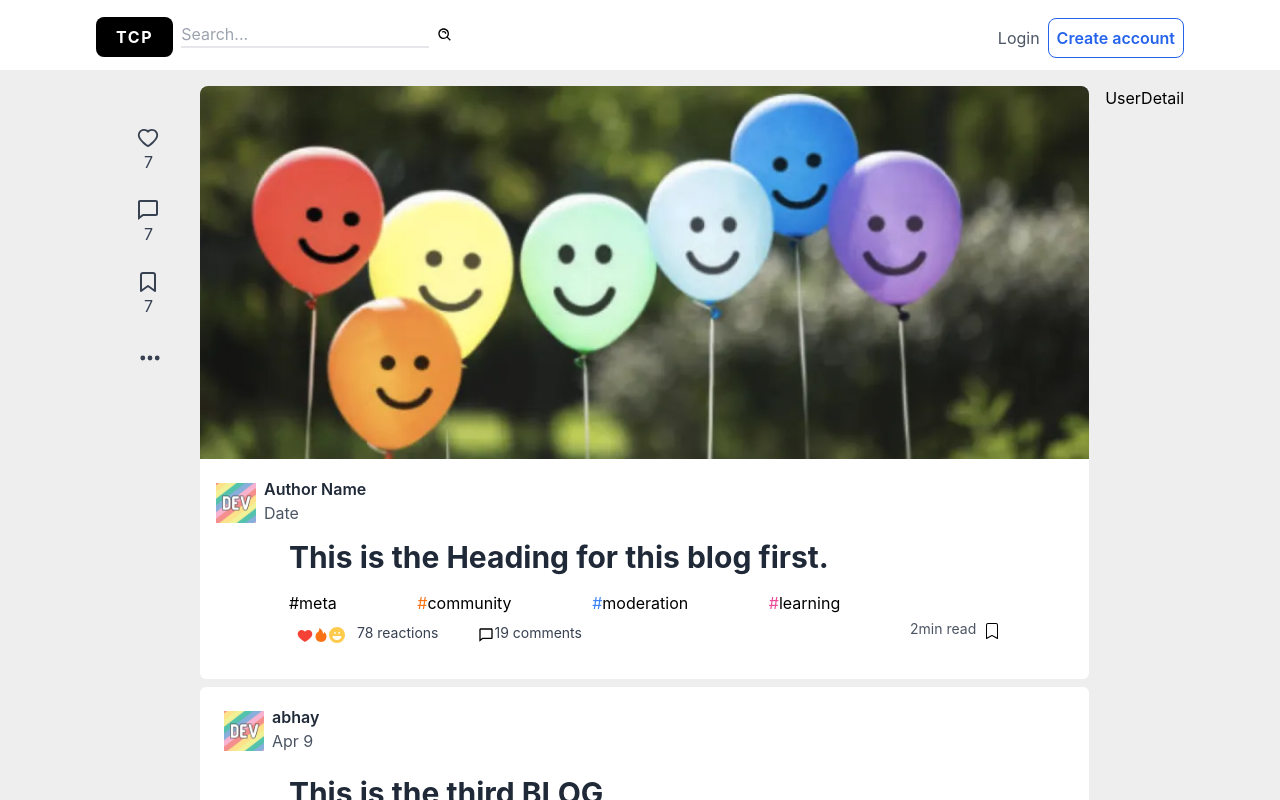
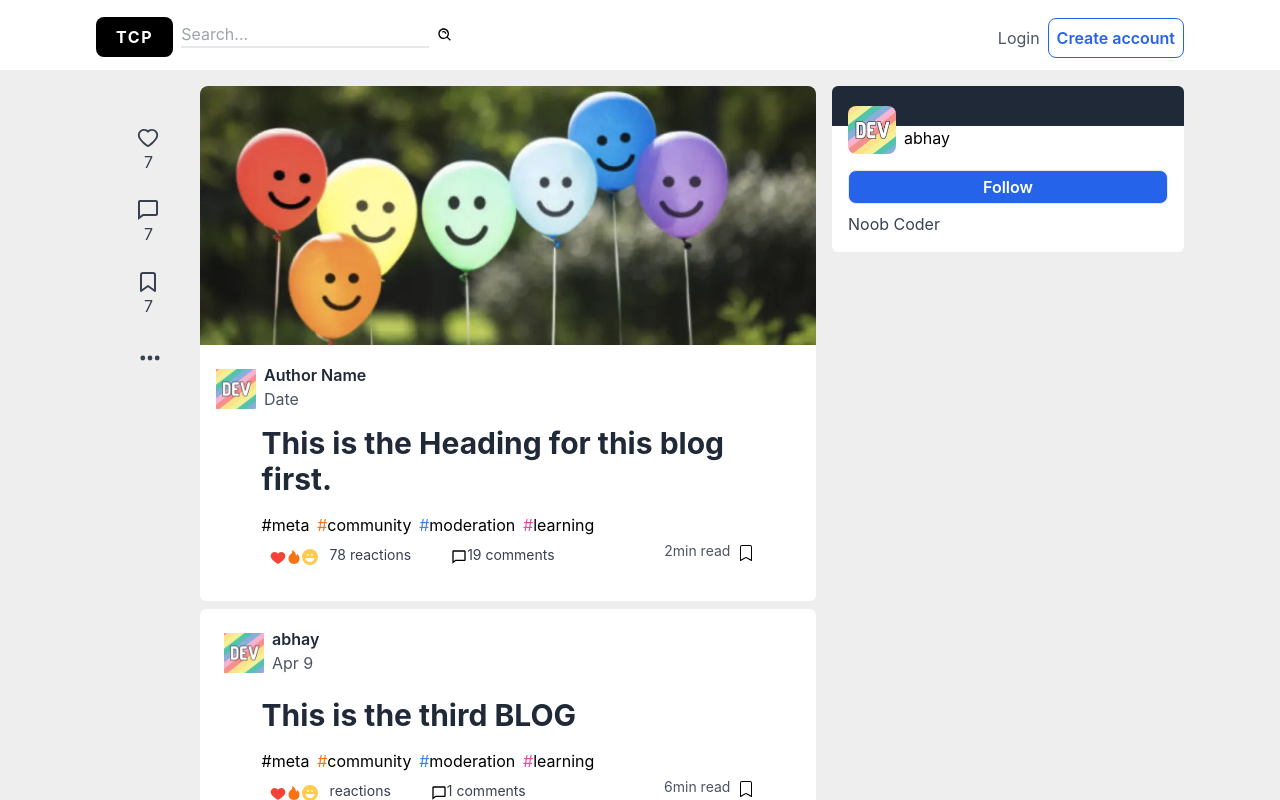
Before and after one commit to KushagraRajSingh18/Blogging_Site_frontend, a React (Create React App) app: page /blog/b1 in a window 1280 px wide. Shown: the top 800 px of the page. Built offline with nearby package versions, Linux system fonts and the light colour scheme.

Commit message:
User-detail-completed

```diff
--- /dev/null
+++ b/src/componencts/UI/button/ButtonPrimaryFill.js
@@ -0,0 +1,11 @@
+import React from "react";
+
+const ButtonPrimaryFill = ({ children }) => {
+  return (
+    <button className="bg-blue-600 font-semibold text-white border w-full py-1 px-2 rounded-lg">
+      {children}
+    </button>
+  );
+};
+
+export default ButtonPrimaryFill;
--- a/src/componencts/UI/wrapper/CardHeadColor.js
+++ b/src/componencts/UI/wrapper/CardHeadColor.js
@@ -2,8 +2,10 @@ import React from "react";
 
 const CardHeadColor = (props) => {
   return (
-    <div className={`bg-${props.bg} rounded-md mb-2 pb-4 px-${props.padding}`}>
-      <div className="h-[20px] bg-gray-800"></div>
+    <div
+      className={`bg-${props.bg} rounded-md mb-2 pb-4 px-${props.padding} w-[22rem]`}
+    >
+      <div className="h-[40px] rounded-t-md bg-gray-800"></div>
       <div>{props.children}</div>
     </div>
   );
--- a/src/componencts/asides/right/UserDetail.js
+++ b/src/componencts/asides/right/UserDetail.js
@@ -1,7 +1,30 @@
 import React from "react";
 
-const UserDetail = () => {
-  return <div>UserDetail</div>;
+import CardHeadColor from "../../UI/wrapper/CardHeadColor";
+import ButtonPrimaryFill from "../../UI/button/ButtonPrimaryFill";
+
+const UserDetail = (props) => {
+  return (
+    <CardHeadColor bg="white">
+      <div className="px-4">
+        <div className="flex mb-4">
+          <div className="h-12 w-12 mt-[-20px] mr-2">
+            <img
+              className="rounded-lg"
+              src="/assets/0213bbaa-d5a1-4d25-9e7a-10c30b455af0.webp"
+            />
+          </div>
+          <p>{props.author}</p>
+        </div>
+        <div>
+          <ButtonPrimaryFill>Follow</ButtonPrimaryFill>
+        </div>
+        <div className="mt-2">
+          <p className="text-gray-700">{props.description}</p>
+        </div>
+      </div>
+    </CardHeadColor>
+  );
 };
 
 export default UserDetail;
--- a/src/pages/BlogDetail.js
+++ b/src/pages/BlogDetail.js
@@ -21,7 +21,7 @@ const BlogDetail = () => {
             <Main />
           </div>
           <div className="ml-4">
-            <UserDetail />
+            <UserDetail author={dataItem.author} description="Noob Coder" />
           </div>
         </div>
       </div>
```
Also changed, not shown: src/componencts/main/BlogDetail.js (added).
